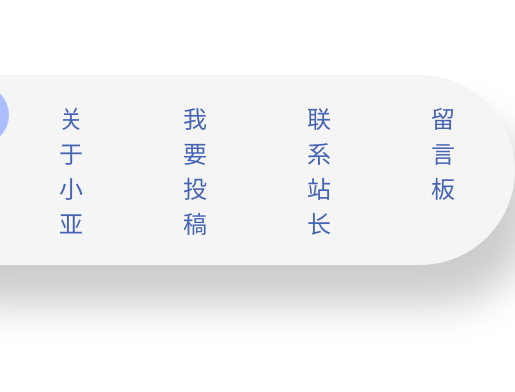
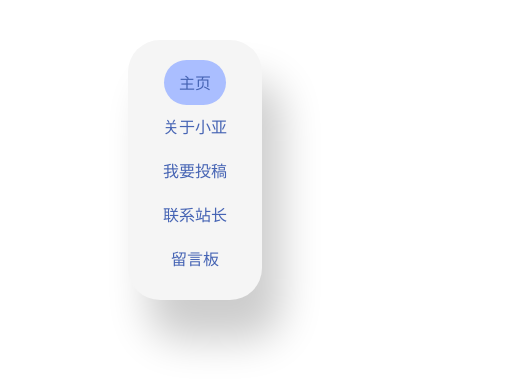
Before and after one commit to aaatri/xiaoya.github.io, a plain HTML site: page index.html in a window 390 px wide. Shown: the part 252-644 px from the top of the page, 515 px wide, since content can reach past the window. Drawn offline with nearby package versions, Linux system fonts and the light colour scheme.

Commit message:
Update index.html

```diff
--- a/index.html
+++ b/index.html
@@ -3,7 +3,7 @@
 
 <head>
     <meta charset="UTF-8">
-    <meta name="viewport" content="width=device-width, initial-scale=1.0">
+    <meta name="viewport" content="width=device-width, initial-scale=1.0, maximum-scale=1.0, user-scalable=no">
     <title>小亚の扩列站</title>
     <style>
         * {
@@ -16,7 +16,7 @@
             display: flex;
             justify-content: center;
             align-items: center;
-            height: 100vh;
+            min-height: 100vh;
             background: url(./bg.jpg) no-repeat center center fixed;
             background-size: cover;
         }
@@ -68,6 +68,41 @@
         .squeeze {
             transform: scale(0.9);
         }
+
+        /* 响应式调整 */
+        @media (max-width: 768px) {
+            body {
+                background-size: cover;
+                background-position: center;
+            }
+
+            #nav {
+                flex-direction: column;
+                align-items: center;
+                padding: 20px;
+                border-radius: 2em;
+            }
+
+            #nav li a {
+                padding: 10px 20px;
+                font-size: 18px;
+            }
+
+            .slide1, .slide2 {
+                height: 50px;
+            }
+        }
+
+        @media (max-width: 480px) {
+            #nav li a {
+                padding: 10px 15px;
+                font-size: 16px;
+            }
+
+            .slide1, .slide2 {
+                height: 45px;
+            }
+        }
     </style>
 </head>
 
```
